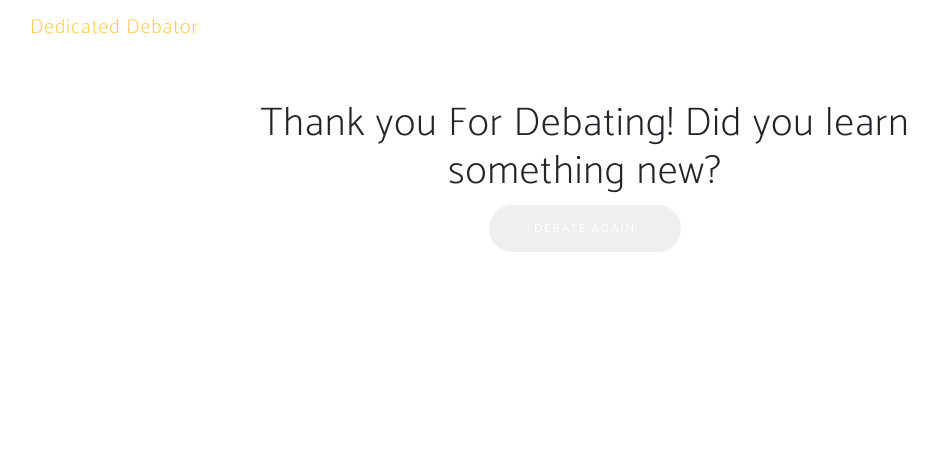
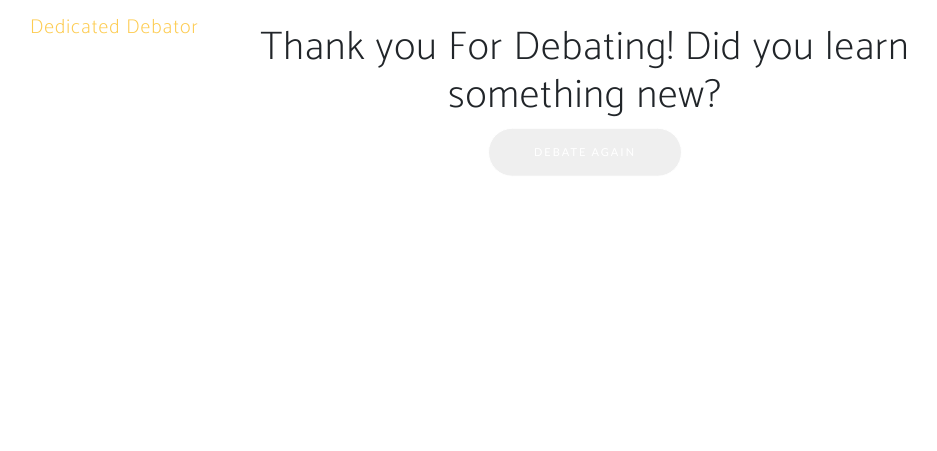
Before and after one commit to stevegardiner26/Dedicated-Debator, a PHP site: page /thanks.php in a window 1280 px wide. Shown: the top 451 px of the page, without its empty margins (55-992 px from the left). Run offline with PHP 8.4, Linux system fonts and the light colour scheme; some web fonts are replaced.

Commit message:
Restyled Old Styling

```diff
--- a/thanks.php
+++ b/thanks.php
@@ -21,3 +21,15 @@ include 'html/nav.html';
 <?php
 include 'html/footer.html';
 ?>
+
+<style>
+    .row {
+        position: relative;
+    }
+
+    .col-md-8 {
+        position: relative;
+        top: 50%;
+        transform: translateY(-50%);
+    }
+</style>
```
Also changed, not shown: testChat.php (+4 -4 lines).
